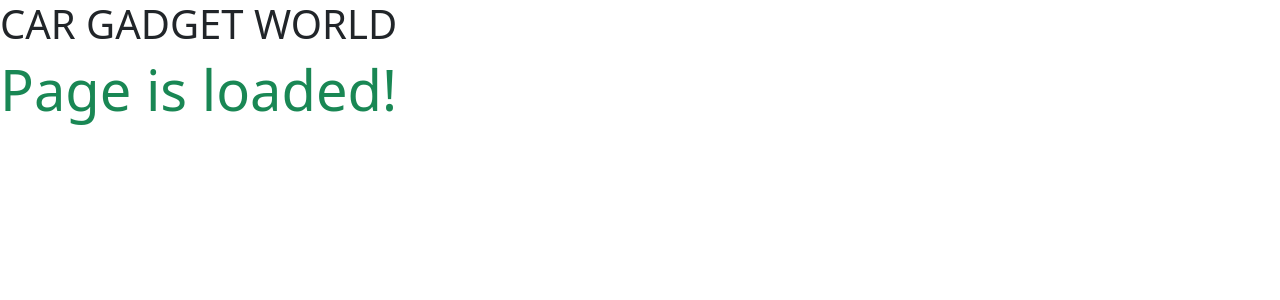
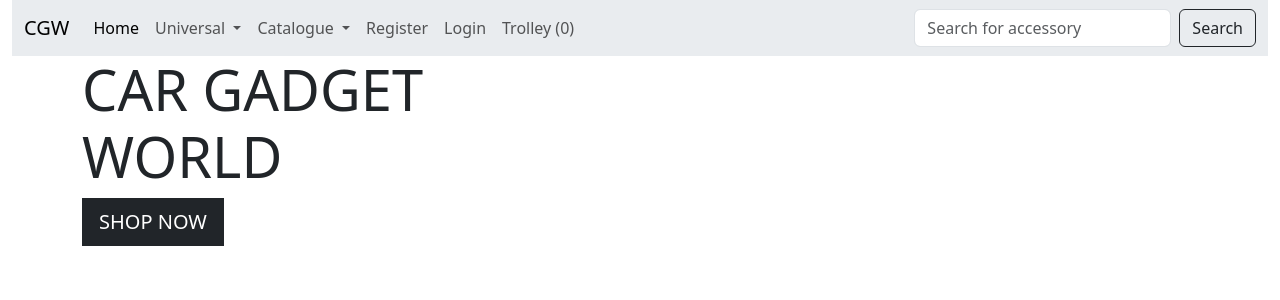
Before and after one commit to satogako/CarGadgetWorld, a Django app: page / in a window 1280 px wide. Shown: the top 300 px of the page. Run offline with Django 3.2, Linux system fonts and the light colour scheme.

Commit message:
Add skeleton landing page and navbar

```diff
--- a/home/templates/home/index.html
+++ b/home/templates/home/index.html
@@ -1,6 +1,21 @@
 {% extends 'base.html' %}
 {% load static %}
 
+{% block page_header %}
+<div class="container header-container">
+  <div class="row">
+    <div class="col"></div>
+  </div>
+</div>
+{% endblock %}
+
 {% block content %}
-<h1 class="display-4 text-success">Page is loaded!</h1>
-{% endblock  %}
+<div class="container h-100">
+  <div class="row h-100">
+    <div class="col-7 col-md-6">
+      <h1 class="display-4">CAR GADGET WORLD</h1>
+      <a href="" class="btn btn-lg btn-dark rounded-0">SHOP NOW</a>
+    </div>
+  </div>
+</div>
+{% endblock %}
--- a/templates/allauth/base.html
+++ /dev/null
@@ -1,57 +0,0 @@
-{% load static %}
-
-<!DOCTYPE html>
-<html lang="en">
-  <head>
-    {% block core_meta %}
-    <meta charset="utf-8" />
-    <meta name="viewport" content="width=device-width, initial-scale=1" />
-    {% endblock %}
-
-    {% block extra_meta %} {% endblock %}
-
-    <title>Car Gadget World</title>
-
-    {% block core_css %}
-    <link
-      href="https://cdn.jsdelivr.net/npm/bootstrap@5.3.0-alpha1/dist/css/bootstrap.min.css"
-      rel="stylesheet"
-      integrity="sha384-GLhlTQ8iRABdZLl6O3oVMWSktQOp6b7In1Zl3/Jr59b6EGGoI1aFkw7cmDA6j6gD"
-      crossorigin="anonymous"
-    />
-    {% endblock %}
-
-    {% block extra_css %} {% endblock %}
-
-    {% block core_js %}
-    <script
-      src="https://cdn.jsdelivr.net/npm/@popperjs/core@2.11.6/dist/umd/popper.min.js"
-      integrity="sha384-oBqDVmMz9ATKxIep9tiCxS/Z9fNfEXiDAYTujMAeBAsjFuCZSmKbSSUnQlmh/jp3"
-      crossorigin="anonymous"
-    ></script>
-    <script
-      src="https://cdn.jsdelivr.net/npm/bootstrap@5.3.0-alpha1/dist/js/bootstrap.min.js"
-      integrity="sha384-mQ93GR66B00ZXjt0YO5KlohRA5SY2XofN4zfuZxLkoj1gXtW8ANNCe9d5Y3eG5eD"
-      crossorigin="anonymous"
-    ></script>
-    {% endblock %}
-
-    {% block extra_js %} {% endblock %}
-  </head>
-
-  <body>
-    <h1>CAR GADGET WORLD {% block extra_title %}{% endblock %}</h1>
-
-    <header class="container-fluid fixed-top"></header>
-
-    {% if message %}
-    <div class="message-container"></div>
-    {% endif %}
-
-    {% block page_header %}{% endblock %}
-
-    {% block content %}{% endblock %}
-
-    {% block post_load_js %}{% endblock post_load_js %}
-  </body>
-</html>
--- /dev/null
+++ b/templates/base.html
@@ -0,0 +1,138 @@
+{% load static %}
+
+<!DOCTYPE html>
+<html lang="en">
+  <head>
+    {% block core_meta %}
+    <meta charset="utf-8" />
+    <meta name="viewport" content="width=device-width, initial-scale=1" />
+    {% endblock %}
+
+    {% block extra_meta %}
+    {% endblock %}
+
+    <title>Car Gadget World {% block extra_title %}{% endblock %}</title>
+
+    {% block core_css %}
+    <link
+      href="https://cdn.jsdelivr.net/npm/bootstrap@5.3.0-alpha1/dist/css/bootstrap.min.css"
+      rel="stylesheet"
+      integrity="sha384-GLhlTQ8iRABdZLl6O3oVMWSktQOp6b7In1Zl3/Jr59b6EGGoI1aFkw7cmDA6j6gD"
+      crossorigin="anonymous"
+    />
+    {% endblock %}
+
+    {% block extra_css %}
+    {% endblock %}
+
+    {% block core_js %}
+    <script
+      src="https://cdn.jsdelivr.net/npm/@popperjs/core@2.11.6/dist/umd/popper.min.js"
+      integrity="sha384-oBqDVmMz9ATKxIep9tiCxS/Z9fNfEXiDAYTujMAeBAsjFuCZSmKbSSUnQlmh/jp3"
+      crossorigin="anonymous"
+    ></script>
+    <script
+      src="https://cdn.jsdelivr.net/npm/bootstrap@5.3.0-alpha1/dist/js/bootstrap.min.js"
+      integrity="sha384-mQ93GR66B00ZXjt0YO5KlohRA5SY2XofN4zfuZxLkoj1gXtW8ANNCe9d5Y3eG5eD"
+      crossorigin="anonymous"
+    ></script>
+    {% endblock %}
+
+    {% block extra_js %}
+    {% endblock %}
+
+  </head>
+
+  <body>
+    <header class="container-fluid">
+      {% block navbar %}
+      <nav class="navbar navbar-expand-lg bg-body-secondary">
+        <div class="container-fluid">
+          <a class="navbar-brand" href="#">CGW</a>
+          <button class="navbar-toggler" type="button" data-bs-toggle="collapse" data-bs-target="#navbarSupportedContent" aria-controls="navbarSupportedContent" aria-expanded="false" aria-label="Toggle navigation">
+            <span class="navbar-toggler-icon"></span>
+          </button>
+          <div class="collapse navbar-collapse" id="navbarSupportedContent">
+            <ul class="navbar-nav me-auto mb-2 mb-lg-0">
+              <li class="nav-item">
+                <a class="nav-link active" aria-current="page" href="#">Home</a>
+              </li>
+              <li class="nav-item dropdown">
+                <a class="nav-link dropdown-toggle" href="#" role="button" data-bs-toggle="dropdown" aria-expanded="false">
+                  Universal
+                </a>
+                <ul class="dropdown-menu">
+                  <li><a class="dropdown-item" href="#">All accessories</a></li>
+                  <li><a class="dropdown-item" href="#">USB chargings</a></li>
+                  <li><a class="dropdown-item" href="#">Vacuum cleaners</a></li>
+                  <li><a class="dropdown-item" href="#">Air fresheners</a></li>
+                  <li><a class="dropdown-item" href="#">Hengers</a></li>
+                  <li><a class="dropdown-item" href="#">Phone Holders</a></li>
+                  <li><a class="dropdown-item" href="#">Organizers</a></li>
+                </ul>
+              </li>
+              <li class="nav-item dropdown">
+                <a class="nav-link dropdown-toggle" href="#" role="button" data-bs-toggle="dropdown" aria-expanded="false">
+                  Catalogue
+                </a>
+                <ul class="dropdown-menu">
+                  <li><a class="dropdown-item" href="#">Audi accessories</a></li>
+                  <li><a class="dropdown-item" href="#">Volkswagen accessories</a></li>
+                  <li><a class="dropdown-item" href="#">Mercedes accessories</a></li>
+                  <li><a class="dropdown-item" href="#">Toyota accessories</a></li>
+                  <li><a class="dropdown-item" href="#">Hyundai accessories</a></li>
+                  <li><a class="dropdown-item" href="#">Citroen accessories</a></li>
+                </ul>
+              </li>
+              {% if user.is_authenticated %}
+              <li class="nav-item dropdown">
+                  <a class="nav-link dropdown-toggle" href="#" role="button" data-bs-toggle="dropdown"
+                      aria-expanded="false">
+                      {{ user.username }}
+                  </a>
+                  <ul class="dropdown-menu dropdown-menu-end">
+                      <li><a class="dropdown-item" href="">My Account</a></li>
+                      <li><a class="dropdown-item" href="">Wishlist (0)</a></li>
+                      <li>
+                          <hr class="dropdown-divider">
+                      </li>
+                      <li><a class="dropdown-item" href="{% url 'account_logout' %}">Logout</a></li>
+                  </ul>
+              </li>
+              {% else %}
+              <li class="nav-item">
+                  <a class="nav-link" href="{% url 'account_signup' %}">Register</a>
+              </li>
+              <li class="nav-item">
+                  <a class="nav-link" href="{% url 'account_login' %}">Login</a>
+              </li>
+              {% endif %}
+              <li class="nav-item">
+                <a class="nav-link" href="#">Trolley (0)</a>
+              </li>
+            </ul>
+            <form class="d-flex" role="search" method="GET" action="">
+              <input class="form-control me-2" type="search"
+                placeholder="Search for accessory" name="search" aria-label="Search for accessory">
+              <button class="btn btn-outline-dark" type="submit">Search</button>
+            </form>
+          </div>
+        </div>
+      </nav>
+      {% endblock  %}
+
+      {% block page_header %}{% endblock %}
+
+    </header>
+
+    {% if message %}
+    <div class="message-container"></div>
+    {% endif %}
+
+    <main>
+    {% block content %}{% endblock %}
+    </main>
+
+    {% block post_load_js %}{% endblock post_load_js %}
+  </body>
+</html>
```
